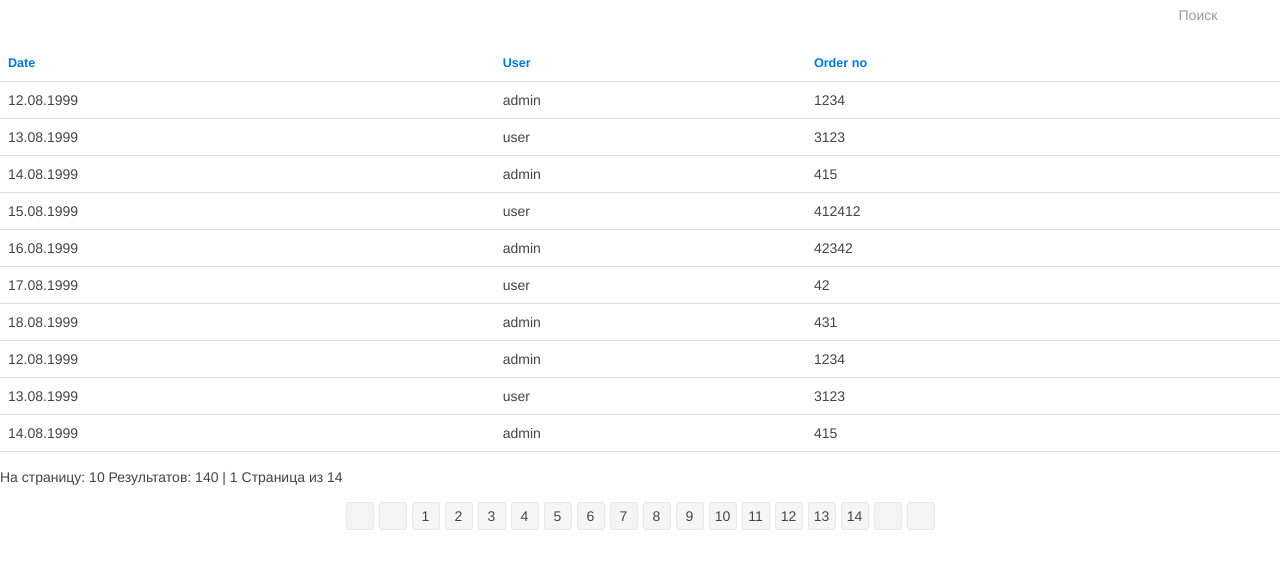
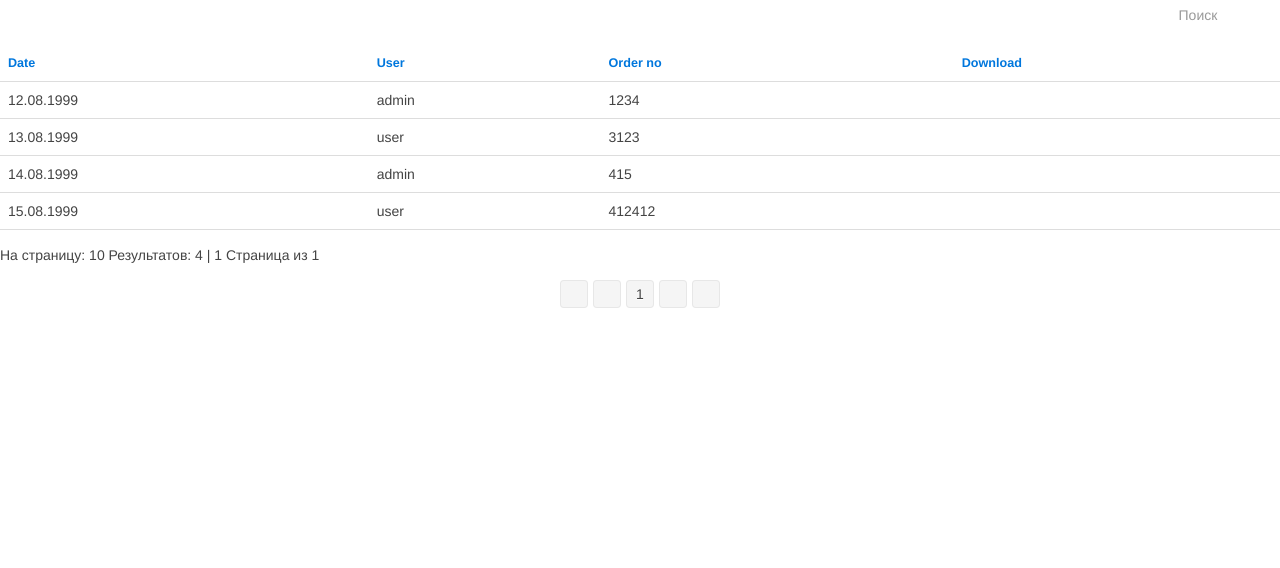
Before and after one commit to olshevsky/tabler, a Vue app: page / in a window 1280 px wide. Shown: the top 568 px of the page. Built offline with nearby package versions, Linux system fonts and the light colour scheme; a web font is replaced by a local one; what vue-resource would draw is missing.

Commit message:
downloads

```diff
--- a/src/App.vue
+++ b/src/App.vue
@@ -1,6 +1,6 @@
 <template>
   <div id="app">
-    <tabler :tableClass="'uk-table uk-table-hover'" :fields="fields" :json="json" :page="1" :per-page="10"></tabler>
+    <tabler :tableClass="'uk-table uk-table-hover'" :fields="fields" :json="json" :page="1" :per-page="10" @clicked="onButtonClick"></tabler>
   </div>
 </template>
 
@@ -16,151 +16,21 @@ export default {
         fields: [
             {key: 'date', type: 'date', format: 'dd.mm.yyyy', title: 'Date'},
             {key: 'user', type: 'string', title: 'User'},
-            {key: 'orderno', type: 'number', title: 'Order no', sortable: true, styles: {"max-width": "max-width: 100px"}}
+            {key: 'orderno', type: 'number', title: 'Order no', sortable: true, styles: {"max-width": "max-width: 100px"}},
+            {key: 'href', type: 'download', title: 'Download'},
         ],
         json: [
-          {date: '12.08.1999', user: 'admin', orderno: '1234'},
+          {date: '12.08.1999', user: 'admin', orderno: '1234', href: 'dasd'},
           {date: '13.08.1999', user: 'user', orderno: '3123'},
           {date: '14.08.1999', user: 'admin', orderno: '415'},
-          {date: '15.08.1999', user: 'user', orderno: '412412'},
-          {date: '16.08.1999', user: 'admin', orderno: '42342'},
-          {date: '17.08.1999', user: 'user', orderno: '42'},
-          {date: '18.08.1999', user: 'admin', orderno: '431'},
-          {date: '12.08.1999', user: 'admin', orderno: '1234'},
-          {date: '13.08.1999', user: 'user', orderno: '3123'},
-          {date: '14.08.1999', user: 'admin', orderno: '415'},
-          {date: '15.08.1999', user: 'user', orderno: '412412'},
-          {date: '16.08.1999', user: 'admin', orderno: '42342'},
-          {date: '17.08.1999', user: 'skubejda', orderno: '42'},
-          {date: '18.08.1999', user: 'admin', orderno: '431'},
-          {date: '12.08.1999', user: 'admin', orderno: '1234'},
-          {date: '13.08.1999', user: 'user', orderno: '3123'},
-          {date: '14.08.1999', user: 'admin', orderno: '415'},
-          {date: '15.08.1999', user: 'user', orderno: '412412'},
-          {date: '16.08.1999', user: 'admin', orderno: '42342'},
-          {date: '17.08.1999', user: 'user', orderno: '42'},
-          {date: '18.08.1999', user: 'admin', orderno: '431'},
-          {date: '12.08.1999', user: 'admin', orderno: '1234'},
-          {date: '13.08.1999', user: 'user', orderno: '3123'},
-          {date: '14.08.1999', user: 'admin', orderno: '415'},
-          {date: '15.08.1999', user: 'user', orderno: '412412'},
-          {date: '16.08.1999', user: 'admin', orderno: '42342'},
-          {date: '17.08.1999', user: 'user', orderno: '42'},
-          {date: '18.08.1999', user: 'admin', orderno: '431'},
-          {date: '12.08.1999', user: 'admin', orderno: '1234'},
-          {date: '13.08.1999', user: 'user', orderno: '3123'},
-          {date: '14.08.1999', user: 'admin', orderno: '415'},
-          {date: '15.08.1999', user: 'user', orderno: '412412'},
-          {date: '16.08.1999', user: 'admin', orderno: '42342'},
-          {date: '17.08.1999', user: 'user', orderno: '42'},
-          {date: '18.08.1999', user: 'admin', orderno: '431'},
-          {date: '12.08.1999', user: 'admin', orderno: '1234'},
-          {date: '13.08.1999', user: 'user', orderno: '3123'},
-          {date: '14.08.1999', user: 'admin', orderno: '415'},
-          {date: '15.08.1999', user: 'user', orderno: '412412'},
-          {date: '16.08.1999', user: 'admin', orderno: '42342'},
-          {date: '17.08.1999', user: 'skubejda', orderno: '42'},
-          {date: '18.08.1999', user: 'admin', orderno: '431'},
-          {date: '12.08.1999', user: 'admin', orderno: '1234'},
-          {date: '13.08.1999', user: 'user', orderno: '3123'},
-          {date: '14.08.1999', user: 'admin', orderno: '415'},
-          {date: '15.08.1999', user: 'user', orderno: '412412'},
-          {date: '16.08.1999', user: 'admin', orderno: '42342'},
-          {date: '17.08.1999', user: 'user', orderno: '42'},
-          {date: '18.08.1999', user: 'admin', orderno: '431'},
-          {date: '12.08.1999', user: 'admin', orderno: '1234'},
-          {date: '13.08.1999', user: 'user', orderno: '3123'},
-          {date: '14.08.1999', user: 'admin', orderno: '415'},
-          {date: '15.08.1999', user: 'user', orderno: '412412'},
-          {date: '16.08.1999', user: 'admin', orderno: '42342'},
-          {date: '17.08.1999', user: 'user', orderno: '42'},
-          {date: '18.08.1999', user: 'admin', orderno: '431'},
-          {date: '12.08.1999', user: 'admin', orderno: '1234'},
-          {date: '13.08.1999', user: 'user', orderno: '3123'},
-          {date: '14.08.1999', user: 'admin', orderno: '415'},
-          {date: '15.08.1999', user: 'user', orderno: '412412'},
-          {date: '16.08.1999', user: 'admin', orderno: '42342'},
-          {date: '17.08.1999', user: 'user', orderno: '42'},
-          {date: '18.08.1999', user: 'admin', orderno: '431'},
-          {date: '12.08.1999', user: 'admin', orderno: '1234'},
-          {date: '13.08.1999', user: 'user', orderno: '3123'},
-          {date: '14.08.1999', user: 'admin', orderno: '415'},
-          {date: '15.08.1999', user: 'user', orderno: '412412'},
-          {date: '16.08.1999', user: 'admin', orderno: '42342'},
-          {date: '17.08.1999', user: 'skubejda', orderno: '42'},
-          {date: '18.08.1999', user: 'admin', orderno: '431'},
-          {date: '12.08.1999', user: 'admin', orderno: '1234'},
-          {date: '13.08.1999', user: 'user', orderno: '3123'},
-          {date: '14.08.1999', user: 'admin', orderno: '415'},
-          {date: '15.08.1999', user: 'user', orderno: '412412'},
-          {date: '16.08.1999', user: 'admin', orderno: '42342'},
-          {date: '17.08.1999', user: 'user', orderno: '42'},
-          {date: '18.08.1999', user: 'admin', orderno: '431'},
-          {date: '12.08.1999', user: 'admin', orderno: '1234'},
-          {date: '13.08.1999', user: 'user', orderno: '3123'},
-          {date: '14.08.1999', user: 'admin', orderno: '415'},
-          {date: '15.08.1999', user: 'user', orderno: '412412'},
-          {date: '16.08.1999', user: 'admin', orderno: '42342'},
-          {date: '17.08.1999', user: 'user', orderno: '42'},
-          {date: '18.08.1999', user: 'admin', orderno: '431'},
-          {date: '12.08.1999', user: 'admin', orderno: '1234'},
-          {date: '13.08.1999', user: 'user', orderno: '3123'},
-          {date: '14.08.1999', user: 'admin', orderno: '415'},
-          {date: '15.08.1999', user: 'user', orderno: '412412'},
-          {date: '16.08.1999', user: 'admin', orderno: '42342'},
-          {date: '17.08.1999', user: 'user', orderno: '42'},
-          {date: '18.08.1999', user: 'admin', orderno: '431'},
-          {date: '12.08.1999', user: 'admin', orderno: '1234'},
-          {date: '13.08.1999', user: 'user', orderno: '3123'},
-          {date: '14.08.1999', user: 'admin', orderno: '415'},
-          {date: '15.08.1999', user: 'user', orderno: '412412'},
-          {date: '16.08.1999', user: 'admin', orderno: '42342'},
-          {date: '17.08.1999', user: 'skubejda', orderno: '1'},
-          {date: '18.08.1999', user: 'admin', orderno: '431'},
-          {date: '12.08.1999', user: 'admin', orderno: '1234'},
-          {date: '13.08.1999', user: 'user', orderno: '3123'},
-          {date: '14.08.1999', user: 'admin', orderno: '415'},
-          {date: '15.08.1999', user: 'user', orderno: '412412'},
-          {date: '16.08.1999', user: 'admin', orderno: '42342'},
-          {date: '17.08.1999', user: 'user', orderno: '42'},
-          {date: '18.08.1999', user: 'admin', orderno: '431'},
-          {date: '12.08.1999', user: 'admin', orderno: '1234'},
-          {date: '13.08.1999', user: 'user', orderno: '3123'},
-          {date: '14.08.1999', user: 'admin', orderno: '415'},
-          {date: '15.08.1999', user: 'user', orderno: '412412'},
-          {date: '16.08.1999', user: 'admin', orderno: '42342'},
-          {date: '17.08.1999', user: 'user', orderno: '42'},
-          {date: '18.08.1999', user: 'admin', orderno: '431'},
-          {date: '12.08.1999', user: 'admin', orderno: '1234'},
-          {date: '13.08.1999', user: 'user', orderno: '3123'},
-          {date: '14.08.1999', user: 'admin', orderno: '415'},
-          {date: '15.08.1999', user: 'user', orderno: '412412'},
-          {date: '16.08.1999', user: 'admin', orderno: '42342'},
-          {date: '17.08.1999', user: 'user', orderno: '42'},
-          {date: '18.08.1999', user: 'admin', orderno: '431'},
-          {date: '12.08.1999', user: 'admin', orderno: '1234'},
-          {date: '13.08.1999', user: 'user', orderno: '3123'},
-          {date: '14.08.1999', user: 'admin', orderno: '415'},
-          {date: '15.08.1999', user: 'user', orderno: '412412'},
-          {date: '16.08.1999', user: 'admin', orderno: '42342'},
-          {date: '17.08.1999', user: 'skubejda', orderno: '2'},
-          {date: '18.08.1999', user: 'admin', orderno: '431'},
-          {date: '12.08.1999', user: 'admin', orderno: '1234'},
-          {date: '13.08.1999', user: 'user', orderno: '3123'},
-          {date: '14.08.1999', user: 'admin', orderno: '415'},
-          {date: '15.08.1999', user: 'user', orderno: '412412'},
-          {date: '16.08.1999', user: 'admin', orderno: '42342'},
-          {date: '17.08.1999', user: 'user', orderno: '42'},
-          {date: '18.08.1999', user: 'admin', orderno: '431'},
-          {date: '12.08.1999', user: 'admin', orderno: '1234'},
-          {date: '13.08.1999', user: 'user', orderno: '3123'},
-          {date: '14.08.1999', user: 'admin', orderno: '415'},
-          {date: '15.08.1999', user: 'user', orderno: '412412'},
-          {date: '16.08.1999', user: 'admin', orderno: '42342'},
-          {date: '17.08.1999', user: 'user', orderno: '42'},
-          {date: '18.08.1999', user: 'admin', orderno: '431'}
+          {date: '15.08.1999', user: 'user', orderno: '412412'}
         ]
     }
+  },
+  methods: {
+      onButtonClick: function (field) {
+          console.log(field)
+      }
   },
   components: {
     'tabler': Tabler
--- /dev/null
+++ b/src/components/download.vue
@@ -0,0 +1,14 @@
+<template>
+    <a :href="field.value" download>
+        <i class="uk-icon-download"></i>
+    </a>
+</template>
+
+<script>
+    export default{
+        name: "v-download",
+        props: {
+            field: {type: Object, default: ()=>{ return {}}}
+        }
+    }
+</script>
--- a/src/components/tabler.vue
+++ b/src/components/tabler.vue
@@ -29,6 +29,7 @@
                     <td v-for="field in row">
                         <v-button v-if="field.type === 'button'" @clicked="onButtonClick" :field="field"></v-button>
                         <v-checkbox v-else-if="field.type === 'checkbox'" @checked="onChecked" :field="field"></v-checkbox>
+                        <v-download v-else-if="field.type === 'download'" :field="field"></v-download>
                         <div v-else v-html="renderField(field)"></div>
                     </td>
                 </tr>
@@ -72,12 +73,14 @@
 
     import Button from './button.vue'
     import Checkbox from './checkbox.vue'
+    import Download from './download.vue'
 
     export default{
         name: "tabler",
         components: {
             'v-button': Button,
-            'v-checkbox': Checkbox
+            'v-checkbox': Checkbox,
+            'v-download': Download
         },
         props: {
             url: {type: String},
@@ -164,9 +167,14 @@
                         return this.renderImg(field)
                     case 'audio':
                         return this.renderAudio(field)
+                    case 'url':
+                        return '<a href="'+field+'">'+field.value+'</a>'
                     default:
                         return field.value
                 }
+            },
+            renderLink(){
+
             },
             renderImg(field){
                 let width = (field.width) ? field.width : "auto"
```
